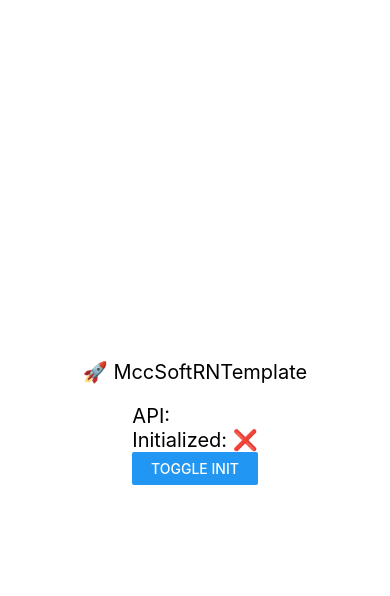
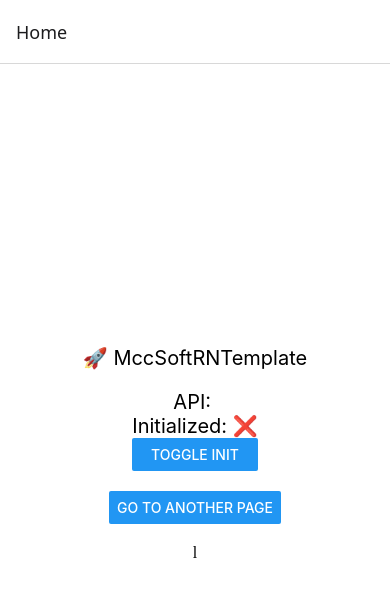
Before and after one commit to mav10/mccsoft-MccSoftRNTemplate, a React Native app: screen /Home in a window 390 px wide. Shown: the top 596 px of the page. Built offline with nearby package versions, Linux system fonts and the light colour scheme.

Commit message:
feat(navigation): integrate react-navigation with theme-aware container and basic screens

```diff
--- a/package.json
+++ b/package.json
@@ -10,12 +10,15 @@
     "test": "jest"
   },
   "dependencies": {
+    "@react-navigation/native": "^7.1.6",
+    "@react-navigation/native-stack": "^7.3.10",
     "@reduxjs/toolkit": "^2.6.1",
     "react": "19.0.0",
     "react-native": "0.78.2",
     "react-native-config": "^1.5.5",
     "react-native-gesture-handler": "^2.25.0",
     "react-native-safe-area-context": "^5.3.0",
+    "react-native-screens": "^4.10.0",
     "react-redux": "^9.2.0"
   },
   "devDependencies": {
--- a/src/app/App.tsx
+++ b/src/app/App.tsx
@@ -1,54 +1,14 @@
 import React from 'react';
-import {Button, StyleSheet, Text, View} from 'react-native';
 import {ProvidersGate} from './providers.tsx';
-import {useTheme} from '../shared/theme/ThemeContext.tsx';
-import {useAppDispatch, useAppSelector} from '../store/hooks.ts';
-import {setInitialized} from '../store/slices/appSlice.ts';
-import Config from 'react-native-config';
-
-const Content = () => {
-  const theme = useTheme();
-  const dispatch = useAppDispatch();
-  const isInitialized = useAppSelector(state => state.app.isInitialized);
-
-  return (
-    <View style={[styles.container, {backgroundColor: theme.background}]}>
-      <Text style={[styles.text, {color: theme.text}]}>
-        🚀 MccSoftRNTemplate
-      </Text>
-
-      <View>
-        <Text style={[styles.text, {color: theme.text}]}>API: {Config.API_URL}</Text>
-        <Text style={[styles.text, {color: theme.text}]}>
-          Initialized: {isInitialized ? '✅' : '❌'}
-        </Text>
-        <Button
-          title="Toggle Init"
-          onPress={() => dispatch(setInitialized(!isInitialized))}
-        />
-      </View>
-    </View>
-  );
-};
+import {NavigationContainer} from '../navigation/NavigationContainer.tsx';
 
 const App = () => {
   return (
     <ProvidersGate>
-      <Content />
+      <NavigationContainer />
     </ProvidersGate>
   );
 };
 
-const styles = StyleSheet.create({
-  container: {
-    flex: 1,
-    justifyContent: 'center',
-    alignItems: 'center',
-    gap: 20,
-  },
-  text: {
-    fontSize: 20,
-  },
-});
 
 export default App;
--- /dev/null
+++ b/src/navigation/NavigationContainer.tsx
@@ -0,0 +1,17 @@
+import {
+    NavigationContainer as RNNavigationContainer,
+    DefaultTheme,
+    DarkTheme,
+} from '@react-navigation/native';
+import { useColorScheme } from 'react-native';
+import { RootNavigator } from './RootNavigator';
+
+export function NavigationContainer() {
+    const scheme = useColorScheme();
+
+    return (
+        <RNNavigationContainer theme={scheme === 'dark' ? DarkTheme : DefaultTheme}>
+            <RootNavigator />
+        </RNNavigationContainer>
+    );
+}
--- /dev/null
+++ b/src/navigation/RootNavigator.tsx
@@ -0,0 +1,19 @@
+import { createNativeStackNavigator } from '@react-navigation/native-stack';
+import HomeScreen from '../screens/HomeScreen';
+import NotFoundScreen from '../screens/NotFoundScreen';
+
+export type RootStackParamList = {
+    Home: undefined;
+    NotFound: undefined;
+};
+
+const Stack = createNativeStackNavigator<RootStackParamList>();
+
+export function RootNavigator() {
+    return (
+        <Stack.Navigator>
+            <Stack.Screen name="Home" component={HomeScreen} />
+            <Stack.Screen name="NotFound" component={NotFoundScreen} />
+        </Stack.Navigator>
+    );
+}
--- /dev/null
+++ b/src/screens/HomeScreen.tsx
@@ -0,0 +1,53 @@
+import {View, Text, Button, StyleSheet} from 'react-native';
+import {NativeStackScreenProps} from '@react-navigation/native-stack';
+import {RootStackParamList} from '../navigation/RootNavigator';
+import {setInitialized} from '../store/slices/appSlice.ts';
+import {useAppDispatch, useAppSelector} from '../store/hooks.ts';
+import {useTheme} from '../shared/theme/ThemeContext.tsx';
+import Config from 'react-native-config';
+
+type Props = NativeStackScreenProps<RootStackParamList, 'Home'>;
+
+export default function HomeScreen({navigation}: Props) {
+    const theme = useTheme();
+    const dispatch = useAppDispatch();
+    const isInitialized = useAppSelector(state => state.app.isInitialized);
+
+    return (
+        <View style={[styles.container, {backgroundColor: theme.background}]}>
+            <Text style={[styles.text, {color: theme.text}]}>
+                🚀 MccSoftRNTemplate
+            </Text>
+            <View>
+                <Text style={[styles.text, {color: theme.text}]}>
+                    API: {Config.API_URL}
+                </Text>
+                <Text style={[styles.text, {color: theme.text}]}>
+                    Initialized: {isInitialized ? '✅' : '❌'}
+                </Text>
+                <Button
+                    title="Toggle Init"
+                    onPress={() => dispatch(setInitialized(!isInitialized))}
+                />
+            </View>
+            <Button
+                title="Go to another page"
+                onPress={() => navigation.navigate('NotFound')}
+            />
+            l
+        </View>
+    );
+}
+
+const styles = StyleSheet.create({
+    container: {
+        flex: 1,
+        justifyContent: 'center',
+        alignItems: 'center',
+        gap: 20,
+    },
+    text: {
+        textAlign: 'center',
+        fontSize: 20,
+    },
+});
--- /dev/null
+++ b/src/screens/NotFoundScreen.tsx
@@ -0,0 +1,9 @@
+import { View, Text } from 'react-native';
+
+export default function NotFoundScreen() {
+    return (
+        <View>
+            <Text>Oops! Not Found.</Text>
+        </View>
+    );
+}
```
Also changed, not shown: 3 other files (tests, documents, lock files or other folders).
